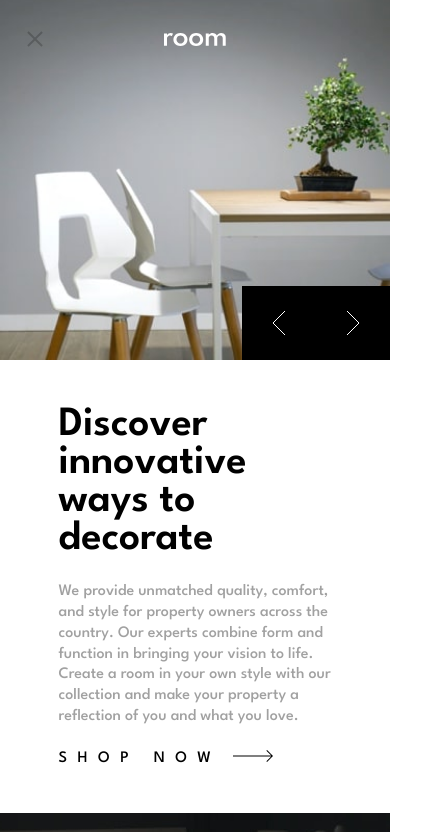
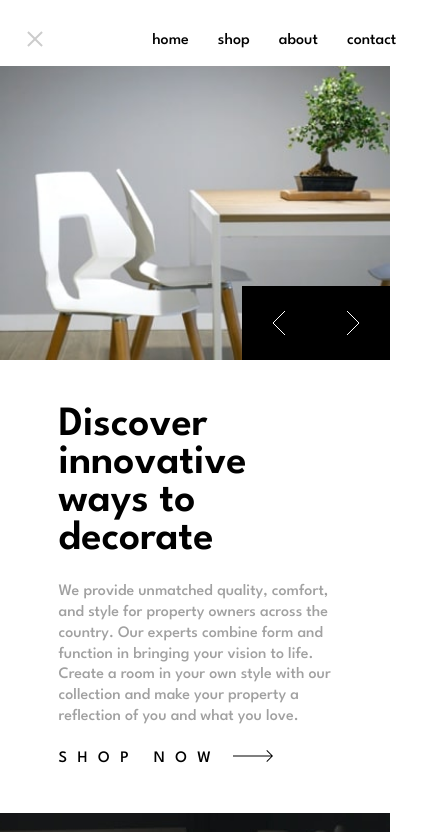
Before and after one commit to chnmk/room-homepage, a website built with webpack: page public/index.html in a window 390 px wide. Both pictures are taken after a click on the button 36 px from the left and 38 px from the top of the page. Shown: the top 832 px of the page, 421 px wide, since content can reach past the window. Built offline with nearby package versions, Linux system fonts and the light colour scheme.

Commit message:
style: modify styles for mobile header menu

```diff
--- a/src/components/app.scss
+++ b/src/components/app.scss
@@ -24,9 +24,19 @@ $dark-gray: hsl(0, 0%, 63%);
 $very-dark-gray: hsl(0, 0%, 27%);
 
 %default-link {
-    display:inline;
-    margin-right: 10px;
+    display: inline;
+    margin-right: 25px;
     color: white;
+    font-weight: 500;
+    &:hover {
+        cursor: pointer;
+    }
+}
+
+%default-link--mobile-enabled {
+    display: inline;
+    margin-right: 25px;
+    color: black;
     font-weight: 500;
     &:hover {
         cursor: pointer;
@@ -123,21 +133,36 @@ $very-dark-gray: hsl(0, 0%, 27%);
             left: 50%;
             transform: translateX(-50%);
         }
+        &--disabled {
+            display: none;
+        }
+    }
+
+    &-mobile-enabled {
+        background-color: white;
     }
 }
 
 .page-nav {
-    display: inline;
-    position: relative;
-    top: -34px;
-    left: 25px + 50px;
-    @media screen and (width < 768px) {
-        display: none;
+    &__link-list {
+        list-style-type: none;
+        display: inline;
+        position: relative;
+        top: -18px;
+        left: 25px + 50px;
+        @media screen and (width < 768px) {
+            display: none;
+        }
     }
 
-    &__link-list{
-        list-style-type: none;
+    &__link-list--mobile-enabled {
+        left: 25%;
+        transform: translateX(-25%);
+        @media screen and (width < 768px) {
+            display: inline;
+        }
     }
+
     &__link-1 {
         @extend %default-link;
     }
@@ -149,6 +174,18 @@ $very-dark-gray: hsl(0, 0%, 27%);
     }
     &__link-4 {
         @extend %default-link;
+    }
+    &__link-1--mobile-enabled {
+        @extend %default-link--mobile-enabled;
+    }
+    &__link-2--mobile-enabled {
+        @extend %default-link--mobile-enabled;
+    }
+    &__link-3--mobile-enabled {
+        @extend %default-link--mobile-enabled;
+    }
+    &__link-4--mobile-enabled {
+        @extend %default-link--mobile-enabled;
     }
     &__link-1-line {
         @extend %default-link-line;
--- a/src/index.js
+++ b/src/index.js
@@ -8,9 +8,16 @@ const firstPageDescription = "We provide unmatched quality, comfort, and style f
 const secondPageDescription = "With stores all over the world, it's easy for you to find furniture for your home or place of business.\nLocally, we’re in most major cities throughout the country. Find the branch nearest you using our\nstore locator. Any questions? Don't hesitate to contact us today."
 const thirdPageDescription = "Our modern furniture store provide a high level of quality. Our company has invested in advanced technology\nto ensure that every product is made as perfect and as consistent as possible. With three decades of\nexperience in this industry, we understand what customers want for their home and office."
 
-const imageElement = document.getElementsByClassName("main-image")[0];
-const openHamburgerElement = document.getElementsByClassName("nav-menu__mobile-menu")[0];
-const closeHamburgerElement = document.getElementsByClassName("nav-menu__mobile-menu-close")[0];
+const imageElement = document.getElementsByClassName("main-image")[0]
+const openHamburgerElement = document.getElementsByClassName("nav-menu__mobile-menu")[0]
+const closeHamburgerElement = document.getElementsByClassName("nav-menu__mobile-menu-close")[0]
+const logoElement = document.getElementsByClassName("nav-menu__logo")[0]
+const navBackgroundElement = document.getElementsByClassName("nav-menu")[0]
+const navElement = document.getElementsByClassName("page-nav__link-list")[0]
+const linkElement1 = document.getElementsByClassName("page-nav__link-1")[0]
+const linkElement2 = document.getElementsByClassName("page-nav__link-2")[0]
+const linkElement3 = document.getElementsByClassName("page-nav__link-3")[0]
+const linkElement4 = document.getElementsByClassName("page-nav__link-4")[0]
 
 let currentPage = 1
 
@@ -67,9 +74,23 @@ window.changePrevious = function() {
 window.openHamburger = function() {
     openHamburgerElement.classList.add("nav-menu__mobile-menu--disabled")
     closeHamburgerElement.classList.remove("nav-menu__mobile-menu-close--disabled")
+    logoElement.classList.add("nav-menu__logo--disabled")
+    navElement.classList.add("page-nav__link-list--mobile-enabled")
+    linkElement1.classList.add("page-nav__link-1--mobile-enabled")
+    linkElement2.classList.add("page-nav__link-2--mobile-enabled")
+    linkElement3.classList.add("page-nav__link-3--mobile-enabled")
+    linkElement4.classList.add("page-nav__link-4--mobile-enabled")
+    navBackgroundElement.classList.add("nav-menu-mobile-enabled")
 }
 
 window.closeHamburger = function() {
+    openHamburgerElement.classList.remove("nav-menu__mobile-menu--disabled")
     closeHamburgerElement.classList.add("nav-menu__mobile-menu-close--disabled")
-    openHamburgerElement.classList.remove("nav-menu__mobile-menu--disabled")
+    logoElement.classList.remove("nav-menu__logo--disabled")
+    navElement.classList.remove("page-nav__link-list--mobile-enabled")
+    linkElement1.classList.remove("page-nav__link-1--mobile-enabled")
+    linkElement2.classList.remove("page-nav__link-2--mobile-enabled")
+    linkElement3.classList.remove("page-nav__link-3--mobile-enabled")
+    linkElement4.classList.remove("page-nav__link-4--mobile-enabled")
+    navBackgroundElement.classList.remove("nav-menu-mobile-enabled")
 }
```
Also changed, not shown: public/index.html (indentation only).
